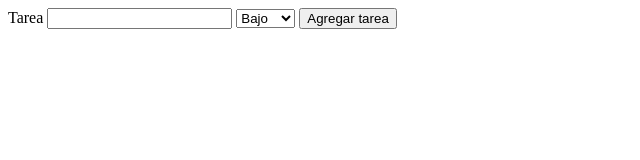
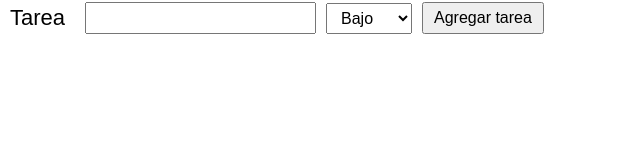
Before and after one commit to jaenfigueroa/indexedDB-javascript, a plain HTML site: page index.html in a window 1280 px wide. Shown: the whole page, without its empty margins (0-640 px from the left). Drawn offline with Linux system fonts and the light colour scheme.

Commit message:
styles: add css

```diff
--- a/index.html
+++ b/index.html
@@ -6,6 +6,7 @@
   <meta http-equiv="X-UA-Compatible" content="IE=edge">
   <meta name="viewport" content="width=device-width, initial-scale=1.0">
   <title>Document</title>
+  <link rel="stylesheet" href="style.css">
   <script type="module" src="main.js" defer></script>
 </head>
 
--- /dev/null
+++ b/style.css
@@ -0,0 +1,31 @@
+* {
+  box-sizing: border-box;
+  margin: 0;
+  padding: 0;
+  font-size: 1.6rem;
+  font-family: sans-serif;
+}
+html {
+  font-size: 62.5%;
+}
+ul,
+ol {
+  list-style: none;
+}
+
+/* ////////////////////////// */
+form{
+  display: flex;
+  align-items: center;
+  gap: 1rem;
+}
+
+label,
+input,
+button,
+select{
+  padding: .5rem 1rem;
+}
+label{
+  font-size: 2.2rem;
+}
```
